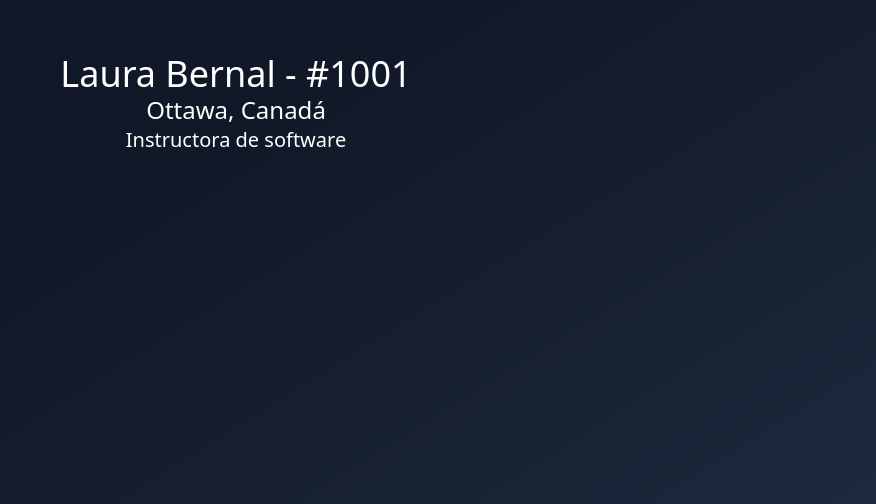
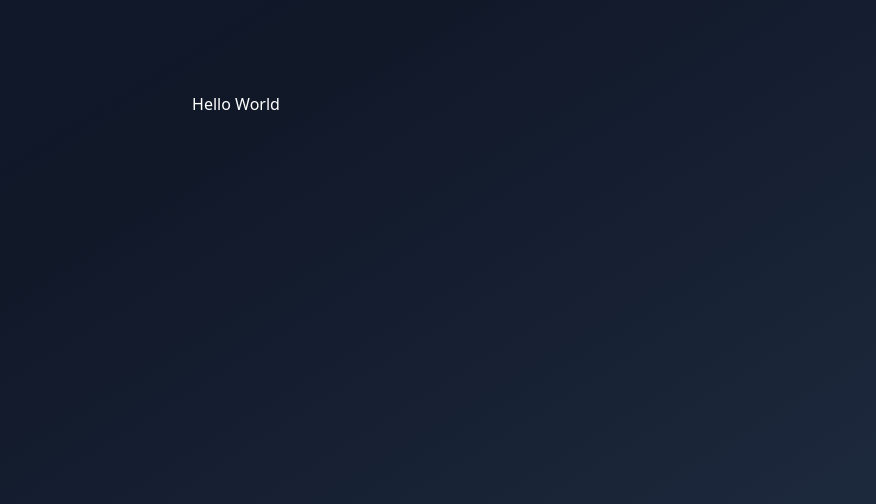
Before and after one commit to mbernallaura/Hooks-React, a React (Vite) app: page / in a window 1280 px wide. Shown: the part 296-800 px from the top of the page, without its empty margins (404-1280 px from the left). Built offline with nearby package versions, Linux system fonts and the light colour scheme.

Commit message:
instalar el react roter, preparar el proyecto para usar el useContext

```diff
--- a/package.json
+++ b/package.json
@@ -19,6 +19,7 @@
     "lucide-react": "^0.555.0",
     "react": "^19.2.0",
     "react-dom": "^19.2.0",
+    "react-router": "^7.12.0",
     "sonner": "^2.0.7",
     "tailwind-merge": "^3.4.0",
     "tailwindcss": "^4.1.17",
--- /dev/null
+++ b/src/09-useContext/ProfessionalApp.tsx
@@ -0,0 +1,11 @@
+import { RouterProvider } from "react-router"
+import { appRouter } from "./pages/router/app.router"
+
+
+export const ProfessionalApp = () => {
+    return (
+        <div className="bg-gradient">
+            <RouterProvider router={appRouter}/>
+        </div>
+    )
+}
--- /dev/null
+++ b/src/09-useContext/pages/about/AboutPPage.tsx
@@ -0,0 +1,7 @@
+
+
+export const AboutPPage = () => {
+    return (
+        <div>AboutPPage</div>
+    )
+}
--- /dev/null
+++ b/src/09-useContext/pages/auth/LoginPage.tsx
@@ -0,0 +1,7 @@
+
+
+export const LoginPage = () => {
+    return (
+        <div>LoginPage</div>
+    )
+}
--- /dev/null
+++ b/src/09-useContext/pages/profile/ProfilePage.tsx
@@ -0,0 +1,7 @@
+
+
+export const ProfilePage = () => {
+    return (
+        <div>ProfilePage</div>
+    )
+}
--- /dev/null
+++ b/src/09-useContext/pages/router/app.router.tsx
@@ -0,0 +1,8 @@
+import { createBrowserRouter } from "react-router";
+
+export const appRouter = createBrowserRouter([
+    {
+        path: "/",
+        element: <div>Hello World</div>,
+    },
+]);
--- a/src/main.tsx
+++ b/src/main.tsx
@@ -10,8 +10,9 @@ import "./index.css";
 // import { MemoHook } from "./06-memos/MemoHook";
 //import { MemoCounter } from "./06-memos/MemoCounter";
 //import { InstagromApp } from "./07-useOptimistic/InstagromApp";
-import { ClientInformation } from "./08-use-suspense/ClientInformation";
-import { getUserAction } from "./08-use-suspense/acciones/get-user.action";
+// import { ClientInformation } from "./08-use-suspense/ClientInformation";
+// import { getUserAction } from "./08-use-suspense/acciones/get-user.action";
+import { ProfessionalApp } from "./09-useContext/ProfessionalApp";
 // import { TrafficLight } from "./01-useState/TrafficLight";
 //import { TrafficLightWithEffect } from "./02-useEffect/TrafficLightWithEffect";
 // import { TrafficLightWithHook } from "./02-useEffect/TrafficLightWithHook";
@@ -31,12 +32,13 @@ createRoot(document.getElementById("root")!).render(
     {/* <MemoHook/> */}
     {/* <MemoCounter/> */}
     {/* <InstagromApp/> */}
-    <Suspense fallback={
+    {/* <Suspense fallback={
       <div className="bg-gradient flex flex-col">
         <h1 className="text-2xl">Cargando...</h1>
       </div>
     }>
       <ClientInformation getUser={getUserAction(1001)}/>
-    </Suspense>
+    </Suspense> */}
+    <ProfessionalApp/>
   </StrictMode>
 );
```
Also changed, not shown: 1 other file (tests, documents, lock files or other folders).
